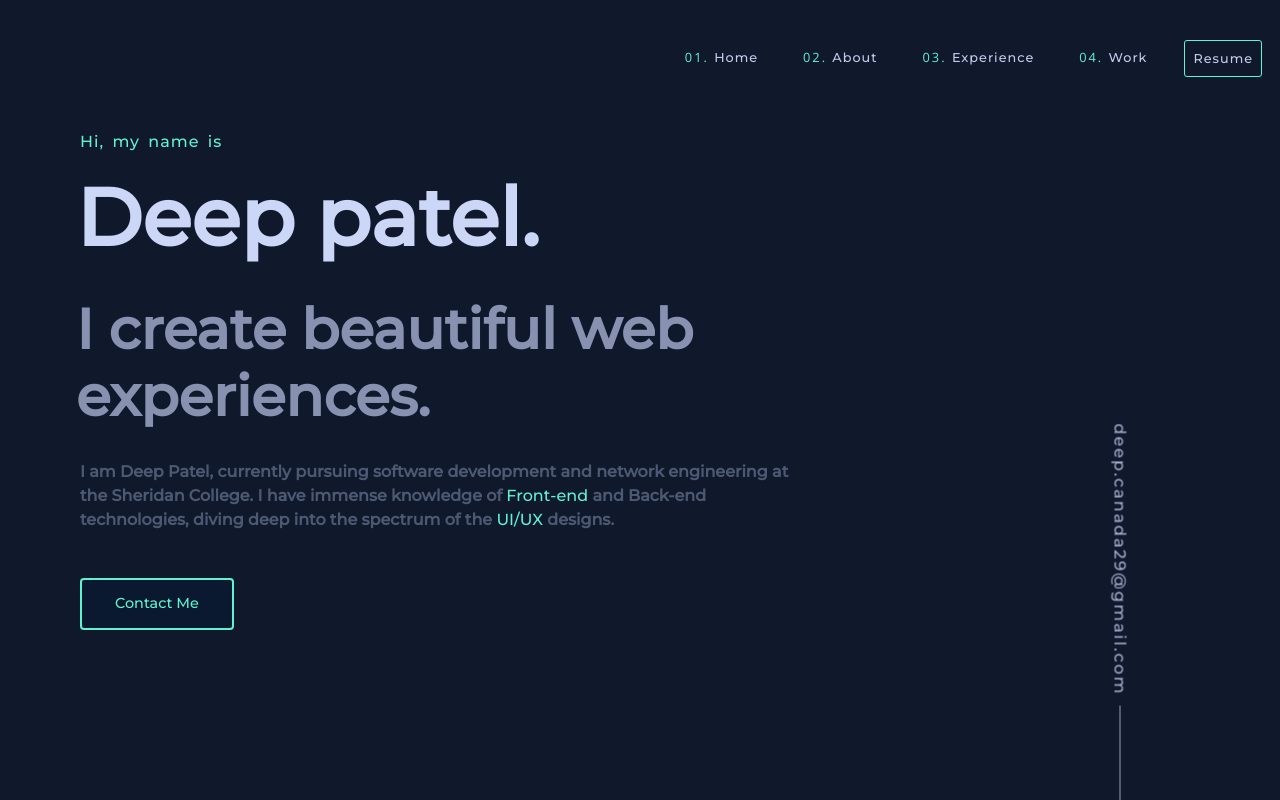
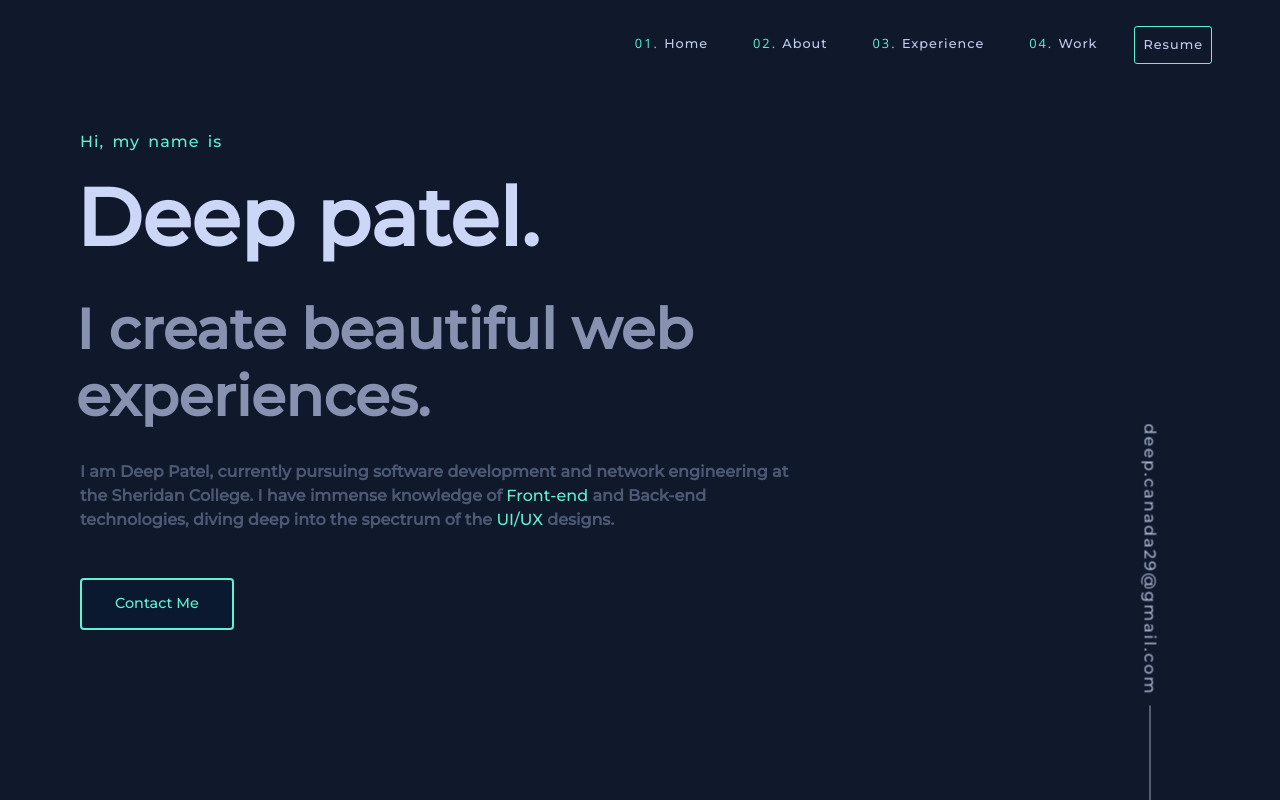
Before and after one commit to ConfidentProgrammer/PortfolioV3, a React (Create React App) app: page / in a window 1280 px wide. Built offline with nearby package versions, Linux system fonts and the light colour scheme.

Commit message:
Added the social links and email

```diff
--- a/public/index.html
+++ b/public/index.html
@@ -52,6 +52,11 @@
       href="https://fonts.googleapis.com/css2?family=Economica&family=Open+Sans&display=swap"
       rel="stylesheet"
     />
+    <link rel="preconnect" href="https://fonts.gstatic.com" />
+    <link
+      href="https://fonts.googleapis.com/css2?family=Courgette&display=swap"
+      rel="stylesheet"
+    />
     <title>Deep Patel</title>
   </head>
   <body>
--- a/src/App.js
+++ b/src/App.js
@@ -10,7 +10,7 @@
       <HeroSection />
 
       <Email
-        right={-90}
+        right={-120}
         bottom={110}
         content={"deep.canada29@gmail.com"}
         url={"mailto:"}
--- a/src/components/Nav.js
+++ b/src/components/Nav.js
@@ -25,7 +25,7 @@
           </button>
 
           <div
-            class="collapse navbar-collapse justify-content-end "
+            class="collapse navbar-collapse justify-content-end ul-nav"
             id="navbarNav"
           >
             <ul class="navbar-nav nav-items-ul">
--- a/src/components/css/nav.scss
+++ b/src/components/css/nav.scss
@@ -4,10 +4,12 @@
 nav {
   background-color: #10192c;
   letter-spacing: 1px;
-  margin-top: 30px;
+  height: 90px;
+
+  //box-shadow: 0 3px 6px rgba(0, 0, 0, 0.16), 0 3px 6px rgba(0, 0, 0, 0.23);
 }
-.nav-container {
-  margin-top: 70px;
+.ul-nav {
+  margin-right: 50px;
 }
 .ham-menu {
   color: #5ff3d1;
```
